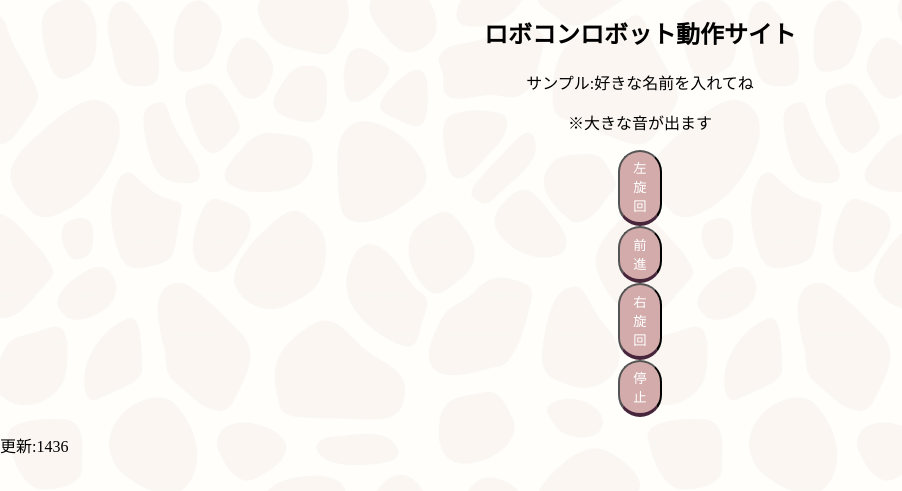
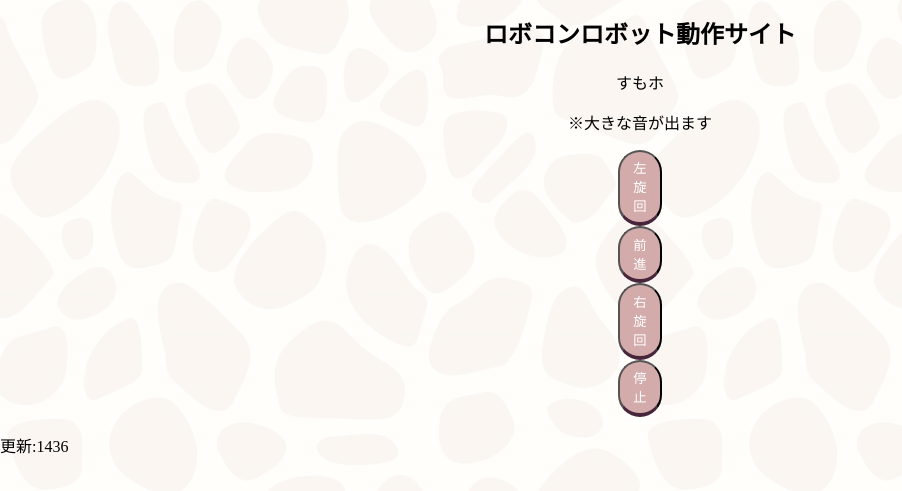
Before and after one commit to hakoroboken/HakodateRobokonWebsite, a plain HTML site: page index.html in a window 1280 px wide. Shown: the part 309-800 px from the top of the page, without its empty margins (0-902 px from the left). Drawn offline with Linux system fonts and the light colour scheme.

Commit message:
Update index.html

```diff
--- a/index.html
+++ b/index.html
@@ -14,7 +14,7 @@
   </header>
   <section class="sound">
     <h1 class="title">ロボコンロボット動作サイト</h1>
-    <p class="sub-title">サンプル:好きな名前を入れてね</p>
+    <p class="sub-title">すもホ</p>
     <p>※大きな音が出ます</p>
       <!-- ボタンの設置 -->
     <ul  class="button">
```
